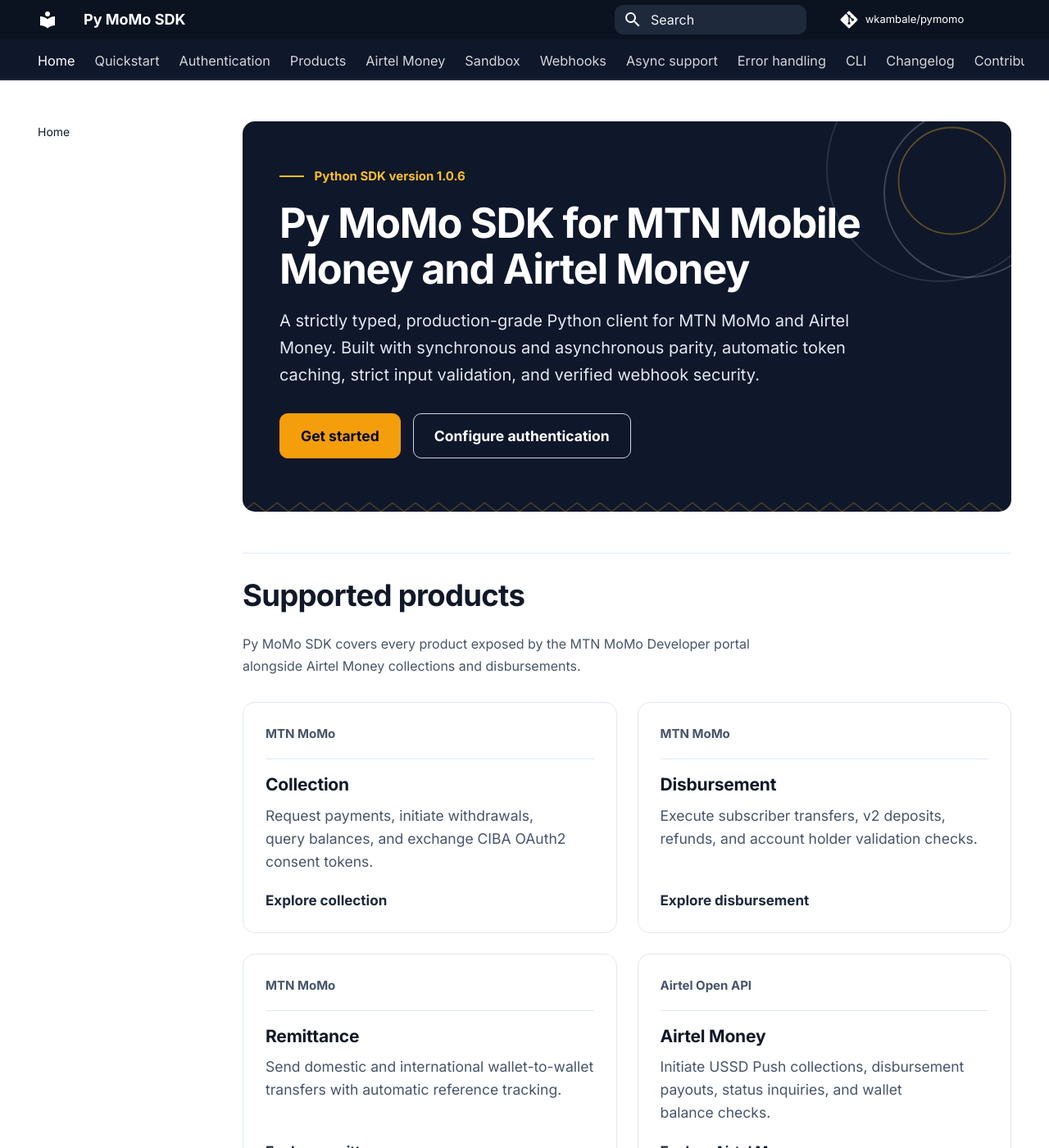
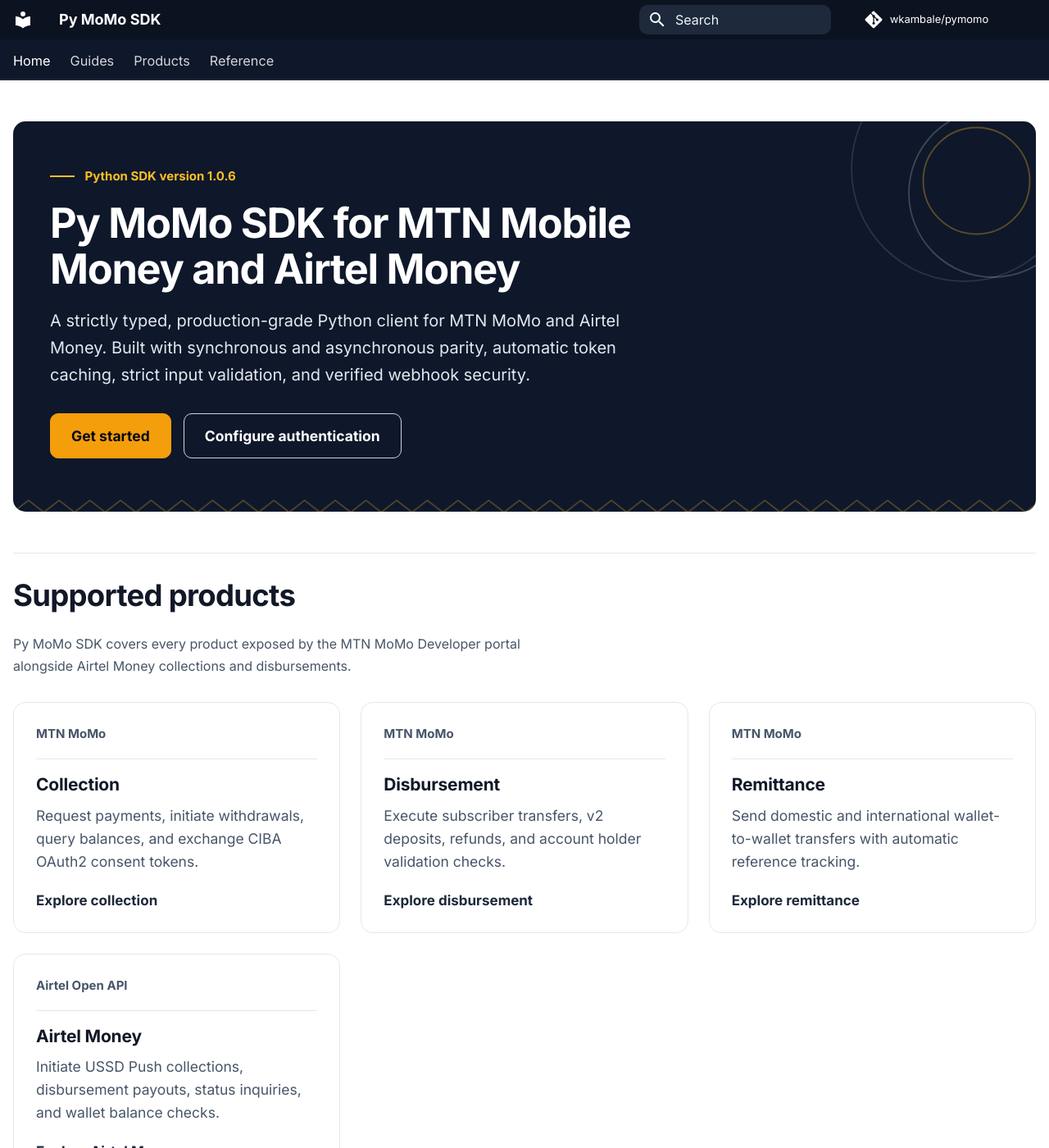
Before and after one commit to wkambale/pymomo, an MkDocs documentation site: the page built from docs/index.md, in a window 1280 px wide and 1400 px high. Shown: the whole window at 82% size. Built offline with MkDocs 1.6.1 and Material for MkDocs 9.7.7, drawn with Linux system fonts in a browser that asks for light colours; comment, search, counter and statistics services are not loaded.

Commit message:
Eliminate empty left sidebar whitespace on docs homepage and group navigation tabs

```diff
--- a/docs/stylesheets/extra.css
+++ b/docs/stylesheets/extra.css
@@ -60,6 +60,33 @@
 /* Never apply global smooth scrolling on html */
 html {
   scroll-behavior: auto;
+}
+
+/* Balanced container width aligned with 1216px desktop grid */
+.md-grid {
+  max-width: 76rem;
+}
+
+@media screen and (min-width: 76.25em) {
+  .md-sidebar--primary {
+    width: 13.5rem;
+  }
+
+  .md-sidebar--primary .md-sidebar__scrollwrap {
+    border-right: 1px solid var(--line);
+    padding-right: 0.75rem;
+  }
+
+  .md-content__inner {
+    margin-left: 1.5rem;
+    margin-right: 1.5rem;
+  }
+
+  /* When navigation is hidden (homepage), let content use the full grid cleanly */
+  .md-sidebar--primary[hidden] ~ .md-content .md-content__inner {
+    margin-left: 0.8rem;
+    margin-right: 0.8rem;
+  }
 }
 
 /* Single modern sans-serif with OpenType stylistic sets */
--- a/mkdocs.yml
+++ b/mkdocs.yml
@@ -34,20 +34,22 @@ extra_javascript:
 
 nav:
   - Home: index.md
-  - Quickstart: quickstart.md
-  - Authentication: authentication.md
+  - Guides:
+      - Quickstart: quickstart.md
+      - Authentication: authentication.md
+      - Sandbox provisioning: sandbox.md
+      - Webhooks: webhooks.md
+      - Async support: async.md
+      - Error handling: error-handling.md
   - Products:
       - Collection: collection.md
       - Disbursement: disbursement.md
       - Remittance: remittance.md
-  - Airtel Money: airtel.md
-  - Sandbox: sandbox.md
-  - Webhooks: webhooks.md
-  - Async support: async.md
-  - Error handling: error-handling.md
-  - CLI: cli.md
-  - Changelog: changelog.md
-  - Contributing: contributing.md
+      - Airtel Money: airtel.md
+  - Reference:
+      - CLI: cli.md
+      - Changelog: changelog.md
+      - Contributing: contributing.md
 
 markdown_extensions:
   - attr_list
```
Also changed, not shown: docs/index.md (+1 -0 lines).
